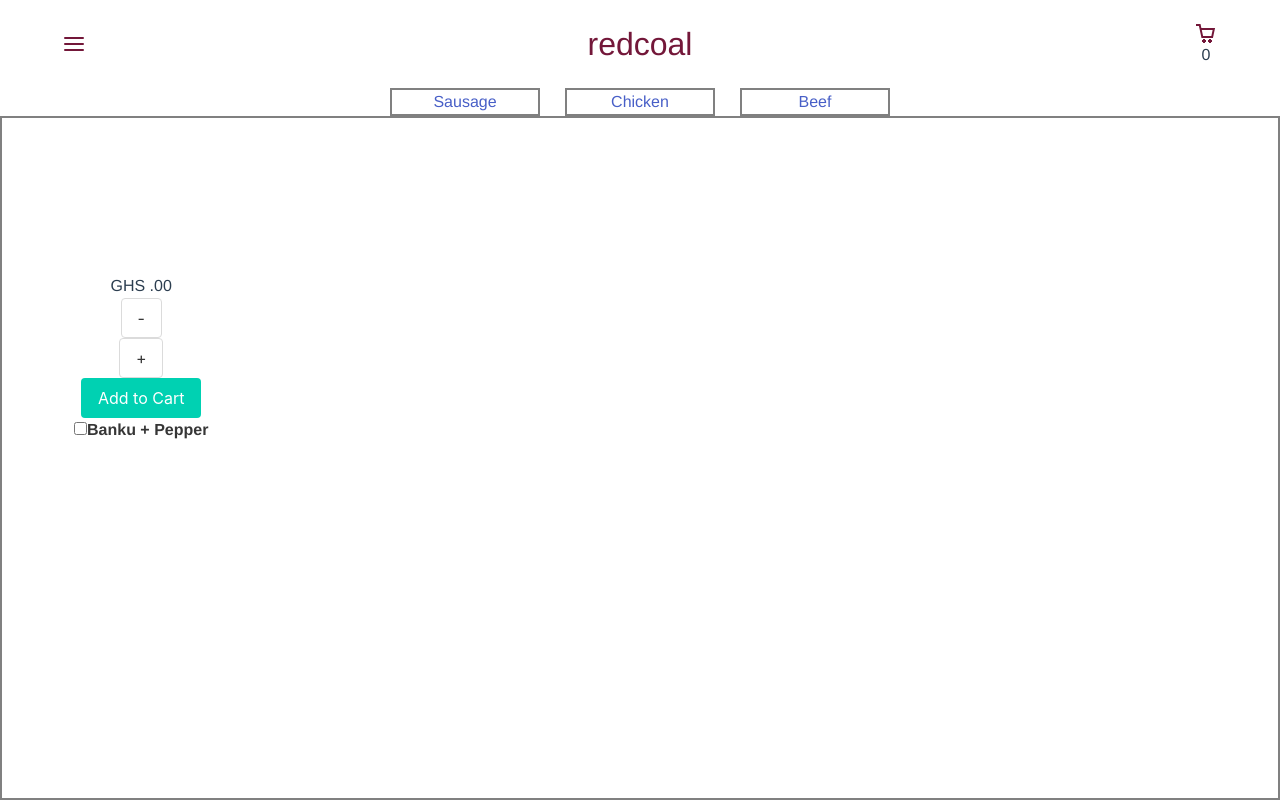
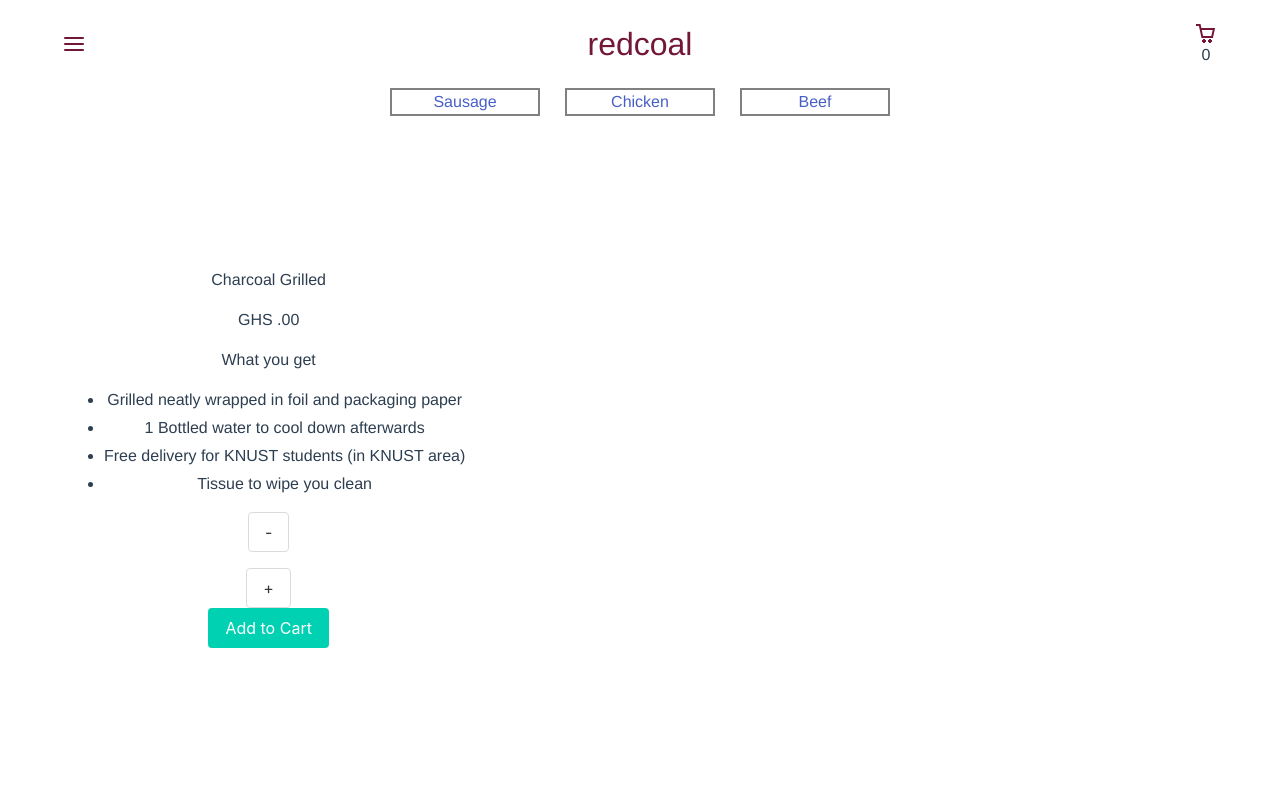
Before and after one commit to mchase007/redcoalv3., a Vue app: page /meal/beef in a window 1280 px wide. Built offline with nearby package versions, Linux system fonts and the light colour scheme.

Commit message:
cart and checkout position fixed

```diff
--- a/src/assets/scss/_cart.scss
+++ b/src/assets/scss/_cart.scss
@@ -4,30 +4,12 @@
   background-color: cornflowerblue;
   position: fixed;
   top: 0;
-  right: -105vw;
-  transition: left 2s;
+  display: none;
   z-index: 101;
   overflow-y: scroll;
-  transition: right 0.3s;
+  transition: display 0.3s;
 
   &.open {
-    // display: block;
-    right: 0;
+    display: block;
   }
 }
-
-// .drawer-background {
-  //   border: 2px solid blueviolet;
-  //   width: 100%;
-  //   height: 100vh;
-  //   position: absolute;
-  //   left: 0;
-  //   top: 0;
-  //   z-index: 100;
-  //   display: none;
-  //   transition: display 2s;
-
-  //   &.show {
-  //     display: block;
-  //   }
-  // }
--- a/src/assets/scss/_product.scss
+++ b/src/assets/scss/_product.scss
@@ -1,6 +1,6 @@
-.productView {
+// .productView {
   // border: 2px solid gray;
   // width: 90%;
   // margin: 0 auto;
-  margin-top: -200px;
-}
+  // margin-top: -200px;
+// }
--- a/src/assets/scss/_purchase.scss
+++ b/src/assets/scss/_purchase.scss
@@ -4,13 +4,12 @@
   background-color: cornflowerblue;
   position: fixed;
   top: 0;
-  right: -105vw;
-  transition: left 2s;
+  display: none;
   z-index: 102;
   overflow-y: scroll;
-  transition: right 0.3s;
+  transition: display 0.3s;
 
   &.checkout {
-    right: 0;
+    display: block;
   }
 }
--- a/src/components/ProductItem.vue
+++ b/src/components/ProductItem.vue
@@ -1,8 +1,27 @@
 <template>
   <div class="productView" >
-    <div class="">
-      <p>{{userMeal.productName}}</p>
+    <div class="content">
+      <p>Charcoal Grilled {{userMeal.productName}}</p>
       <p>GHS {{userMeal.productPrice}}.00</p>
+
+      <p>{{userMeal.productDescription}}</p>
+
+      <p>What you get</p>
+
+      <ul>
+        <li>
+          Grilled {{userMeal.productName}} neatly wrapped in foil and packaging paper
+        </li>
+        <li>
+          1 Bottled water to cool down afterwards
+        </li>
+        <li>
+          Free delivery for KNUST students (in KNUST area)
+        </li>
+        <li>
+          Tissue to wipe you clean
+        </li>
+      </ul>
 
       <div class="">
         <button class="button" @click="decreaseQuantity">-</button>
@@ -12,13 +31,13 @@
 
       <button class="button is-primary" @click="updateCart(userMeal)">Add to Cart</button>
 
-      <div class="field flex">
+      <!-- <div class="field flex">
         <div class="control">
           <input class="" type="checkbox">
         </div>
 
         <label class="label">Banku + Pepper</label>
-      </div>
+      </div> -->
     </div>
   </div>
 
--- a/src/data/items.js
+++ b/src/data/items.js
@@ -5,6 +5,7 @@ const items = [
     productPrice: 10,
     productImage: "Image",
     productQuantity: 2,
+    productDescription: "We make your dream sausages that bring the good vibes to your every moment. Fresh sausages that are tenderly charcoal-grilled till they are well cooked and seasoned with sweet and hot low-salt spice specially mixed with your health in mind. It will then be delivered to your door to boost your hangouts or private moments.",
     totalPrice: 15,
     addOn: '',
   },
@@ -14,6 +15,7 @@ const items = [
     productPrice: 8,
     productImage: "Image",
     productQuantity: 2,
+    productDescription: "We make your dream sausages that bring the good vibes to your every moment. Fresh sausages that are tenderly charcoal-grilled till they are well cooked and seasoned with sweet and hot low-salt spice specially mixed with your health in mind. It will then be delivered to your door to boost your hangouts or private moments.",
     totalPrice: 15,
     addOn: '',
   },
@@ -23,6 +25,7 @@ const items = [
     productPrice: 8,
     productImage: "Image",
     productQuantity: 2,
+    productDescription: "We make your dream sausages that bring the good vibes to your every moment. Fresh sausages that are tenderly charcoal-grilled till they are well cooked and seasoned with sweet and hot low-salt spice specially mixed with your health in mind. It will then be delivered to your door to boost your hangouts or private moments.",
     totalPrice: 15,
     addOn: '',
   }
--- a/src/views/Product.vue
+++ b/src/views/Product.vue
@@ -31,8 +31,5 @@ export default {
 </script>
 
 <style lang="scss">
-.hero-body {
-  border: 2px solid gray;
-}
 
 </style>
```
